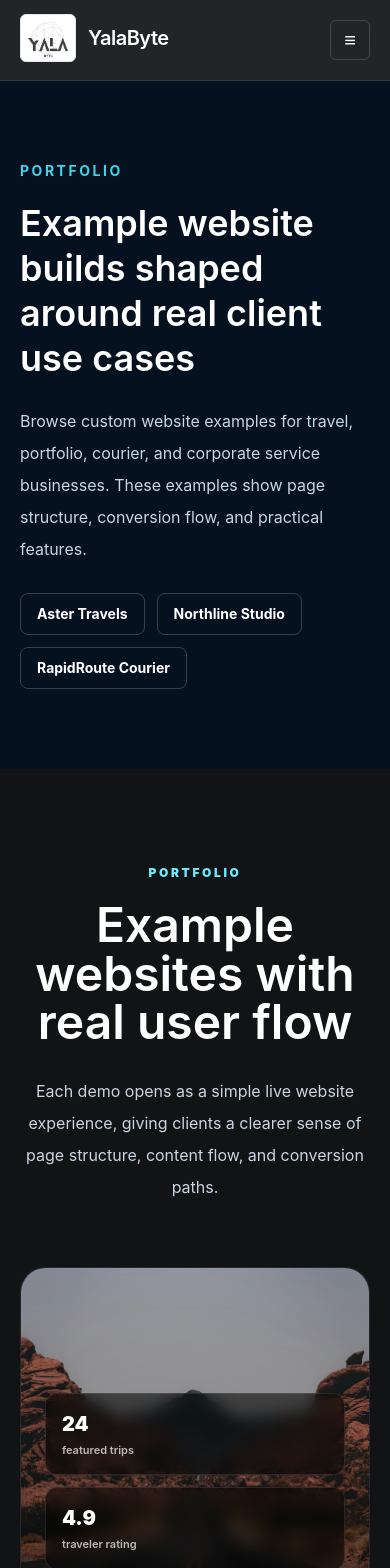
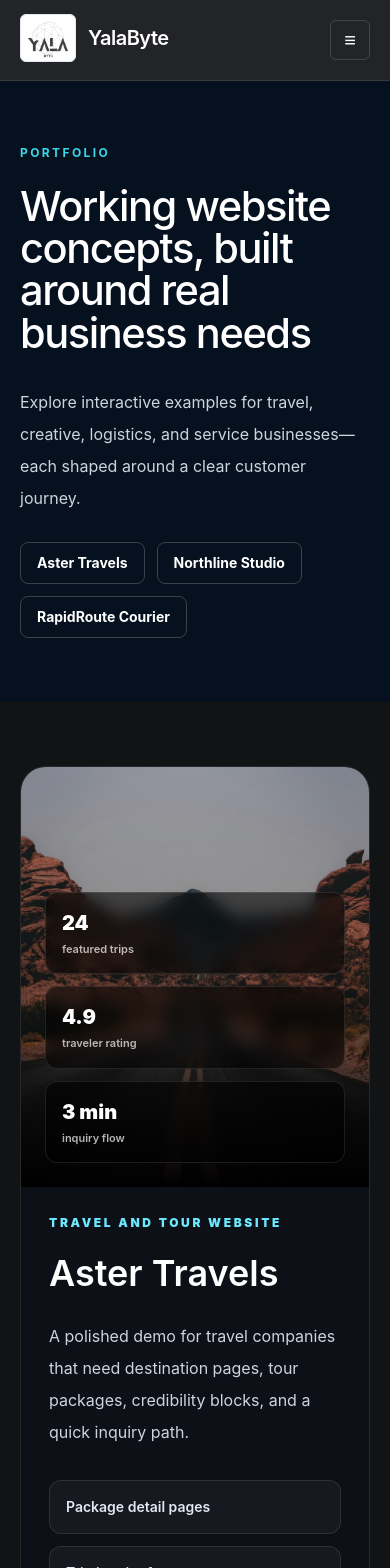
Before and after one commit to SalinBajra/yalabytee, a React (Vite) app in the folder frontend/: page /portfolio in a window 390 px wide. Shown: the top 1568 px of the page. Built offline with nearby package versions, Linux system fonts and the light colour scheme.

Commit message:
Updates on Styles and Components

```diff
--- a/frontend/src/components/About.jsx
+++ b/frontend/src/components/About.jsx
@@ -1,13 +1,19 @@
-export default function About() {
+export default function About({ showIntro = true }) {
   return (
     <section className="bg-slate-50 px-5 py-24 sm:px-6 lg:px-8">
       <div className="mx-auto grid max-w-7xl gap-12 lg:grid-cols-[0.9fr_1.1fr] lg:items-center">
         <div>
-          <p className="text-sm font-bold uppercase tracking-[0.18em] text-cyan-700">About YalaByte</p>
-          <h2 className="mt-4 text-3xl font-semibold leading-tight tracking-normal text-navy-950 sm:text-4xl lg:text-5xl">
-            A reliable IT partner for businesses that need a complete digital foundation
-          </h2>
-          <div className="mt-8 grid grid-cols-2 gap-3">
+          {showIntro ? (
+            <>
+              <p className="text-sm font-bold uppercase tracking-[0.18em] text-cyan-700">About YalaByte</p>
+              <h2 className="mt-4 text-3xl font-semibold leading-tight tracking-normal text-navy-950 sm:text-4xl lg:text-5xl">
+                A reliable IT partner for businesses that need a complete digital foundation
+              </h2>
+            </>
+          ) : (
+            <h2 className="max-w-xl text-3xl font-semibold leading-tight text-navy-950 sm:text-4xl">One connected partner, from first plan to launch day.</h2>
+          )}
+          <div className="mt-8 grid gap-3 min-[420px]:grid-cols-2">
             {[
               ['Premium', 'Brand-first presentation'],
               ['Practical', 'Built for real workflows'],
--- a/frontend/src/components/PageHero.jsx
+++ b/frontend/src/components/PageHero.jsx
@@ -1,12 +1,12 @@
 export default function PageHero({ eyebrow, title, text, actions }) {
   return (
-    <section className="bg-navy-950 px-5 py-20 text-white sm:px-6 lg:px-8">
+    <section className="overflow-hidden bg-navy-950 px-5 py-16 text-white sm:px-6 sm:py-20 lg:px-8 lg:py-24">
       <div className="motion-soft mx-auto max-w-7xl">
-        <p className="text-sm font-bold uppercase tracking-[0.18em] text-cyanbrand-400">{eyebrow}</p>
-        <div className="mt-5 grid gap-6 lg:grid-cols-[0.9fr_0.7fr] lg:items-end">
-          <h1 className="text-4xl font-semibold leading-tight tracking-normal sm:text-5xl lg:text-6xl">{title}</h1>
-          <div>
-            <p className="text-base leading-8 text-slate-300">{text}</p>
+        <p className="text-xs font-bold uppercase tracking-[0.2em] text-cyanbrand-400">{eyebrow}</p>
+        <div className="mt-6 grid gap-8 lg:grid-cols-[minmax(0,1.15fr)_minmax(18rem,0.65fr)] lg:items-end lg:gap-16">
+          <h1 className="max-w-4xl text-[clamp(2.6rem,5.2vw,4.75rem)] font-medium leading-[1.02] tracking-[-0.035em] text-balance">{title}</h1>
+          <div className="max-w-xl lg:pb-1">
+            <p className="text-base leading-8 text-slate-300 sm:text-lg">{text}</p>
             {actions ? <div className="mt-7 flex flex-wrap gap-3">{actions}</div> : null}
           </div>
         </div>
--- a/frontend/src/components/Portfolio.jsx
+++ b/frontend/src/components/Portfolio.jsx
@@ -41,11 +41,11 @@ function PortfolioCard({ project, index }) {
   );
 }
 
-export default function Portfolio() {
+export default function Portfolio({ showIntro = true }) {
   return (
-    <section className="bg-[#111315] px-5 py-24 text-white sm:px-6 lg:px-8">
+    <section className={`bg-[#111315] px-5 text-white sm:px-6 lg:px-8 ${showIntro ? 'py-24' : 'py-16 sm:py-20 lg:py-24'}`}>
       <div className="mx-auto max-w-7xl">
-        <div className="mx-auto max-w-4xl text-center">
+        {showIntro ? <div className="mx-auto max-w-4xl text-center">
           <p className="text-xs font-black uppercase tracking-[0.22em] text-cyanbrand-300">Portfolio</p>
           <h2 className="mt-5 text-5xl font-semibold leading-[1.02] tracking-normal sm:text-6xl lg:text-7xl">
             Example websites with real user flow
@@ -53,8 +53,8 @@ export default function Portfolio() {
           <p className="mx-auto mt-7 max-w-2xl text-base leading-8 text-slate-300">
             Each demo opens as a simple live website experience, giving clients a clearer sense of page structure, content flow, and conversion paths.
           </p>
-        </div>
-        <div className="mt-16 grid gap-8">
+        </div> : null}
+        <div className={`${showIntro ? 'mt-16' : ''} grid gap-8`}>
           {portfolioDemos.map((project, index) => (
             <PortfolioCard key={project.slug} project={project} index={index} />
           ))}
--- a/frontend/src/components/Services.jsx
+++ b/frontend/src/components/Services.jsx
@@ -1,17 +1,19 @@
 import SectionHeader from './SectionHeader.jsx';
 import { services } from '../data/siteData.js';
 
-export default function Services() {
+export default function Services({ showIntro = true }) {
   return (
-    <section className="bg-[#141618] px-5 py-24 text-white sm:px-6 lg:px-8">
+    <section className={`bg-[#141618] px-5 text-white sm:px-6 lg:px-8 ${showIntro ? 'py-24' : 'py-16 sm:py-20 lg:py-24'}`}>
       <div className="mx-auto max-w-7xl">
+        {showIntro ? (
           <SectionHeader
             light
             eyebrow="Services"
             title="A complete digital team for the work that moves your business forward"
             text="From the first website impression to the systems behind your operations, YalaByte gives businesses a practical path to better digital infrastructure."
           />
-        <div className="mt-14 grid gap-4 sm:grid-cols-2 lg:grid-cols-3">
+        ) : null}
+        <div className={`${showIntro ? 'mt-14' : ''} grid gap-4 sm:grid-cols-2 lg:grid-cols-3`}>
           {services.map((service, index) => (
             <article key={service.title} className={`motion-soft group rounded-lg border p-6 transition hover:-translate-y-1 hover:shadow-soft ${index === 0 ? 'border-cyanbrand-500 bg-cyanbrand-500 text-navy-950 lg:row-span-2' : 'border-white/10 bg-white/[0.04] text-white'}`} style={{ animationDelay: `${index * 45}ms` }}>
               <div className="mb-8 flex items-center justify-between">
--- a/frontend/src/pages/AboutPage.jsx
+++ b/frontend/src/pages/AboutPage.jsx
@@ -8,10 +8,10 @@ export default function AboutPage() {
     <>
       <PageHero
         eyebrow="About"
-        title="A practical IT partner for businesses building a serious digital presence"
-        text="Learn how YalaByte approaches strategy, design, development, launch, and long-term support for growing businesses."
+        title="Practical digital work, thoughtfully delivered"
+        text="YalaByte brings strategy, design, development, launch, and long-term support into one clear working relationship."
       />
-      <About />
+      <About showIntro={false} />
       <Team />
       <Process />
     </>
--- a/frontend/src/pages/PortfolioPage.jsx
+++ b/frontend/src/pages/PortfolioPage.jsx
@@ -9,15 +9,15 @@ export default function PortfolioPage() {
     <>
       <PageHero
         eyebrow="Portfolio"
-        title="Example website builds shaped around real client use cases"
-        text="Browse custom website examples for travel, portfolio, courier, and corporate service businesses. These examples show page structure, conversion flow, and practical features."
+        title="Working website concepts, built around real business needs"
+        text="Explore interactive examples for travel, creative, logistics, and service businesses—each shaped around a clear customer journey."
         actions={portfolioDemos.map((demo) => (
           <button key={demo.slug} onClick={() => navigateTo(`/portfolio/${demo.slug}`)} className="rounded-lg border border-white/20 px-4 py-2.5 text-sm font-bold text-white transition hover:border-cyanbrand-400 hover:bg-white/[0.08]">
             {demo.title}
           </button>
         ))}
       />
-      <Portfolio />
+      <Portfolio showIntro={false} />
       <Testimonials />
     </>
   );
--- a/frontend/src/pages/ServicesPage.jsx
+++ b/frontend/src/pages/ServicesPage.jsx
@@ -9,10 +9,10 @@ export default function ServicesPage() {
     <>
       <PageHero
         eyebrow="Services"
-        title="Website development, web solutions, hosting support, and custom add-ons"
-        text="Explore the services YalaByte can provide for businesses that need a professional website and the setup required to launch it correctly."
+        title="Websites and digital systems built for growing businesses"
+        text="From a polished company website to custom tools, hosting, and ongoing support—choose the help your business needs now, with room to grow later."
       />
-      <Services />
+      <Services showIntro={false} />
       <AddOns />
       <Process />
       <FAQ />
--- a/frontend/src/styles.css
+++ b/frontend/src/styles.css
@@ -37,6 +37,10 @@ a {
 
 img {
   max-width: 100%;
+}
+
+.text-balance {
+  text-wrap: balance;
 }
 
 section[id] {
```
Lines whose indentation alone changed are shown as unchanged.
